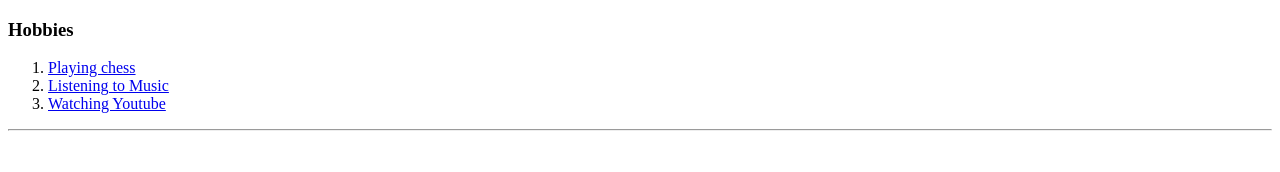
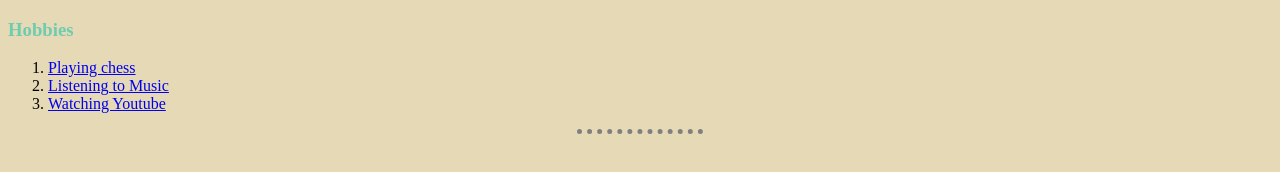
Before and after one commit to itspunkaj/CV, a plain HTML site: page hobbies.html in a window 1280 px wide. Drawn offline with Linux system fonts and the light colour scheme.

Commit message:
added equals to = sign in the css link

```diff
--- a/hobbies.html
+++ b/hobbies.html
@@ -4,7 +4,7 @@
 <head>
   <meta charset="utf-8">
   <title></title>
-  <link rel="stylesheet" href"CSS/styles.css">
+  <link rel="stylesheet" href="CSS/styles.css">
 </head>
 
 <body>
```
